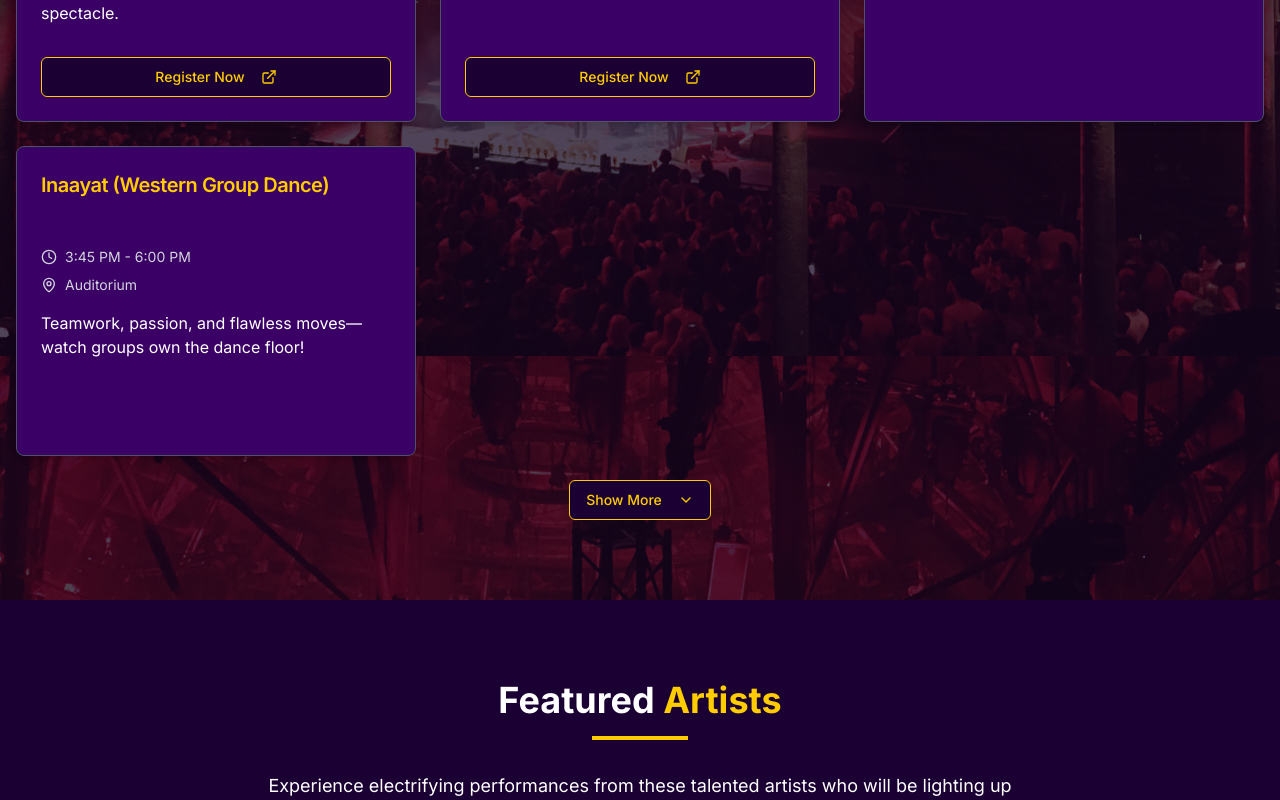
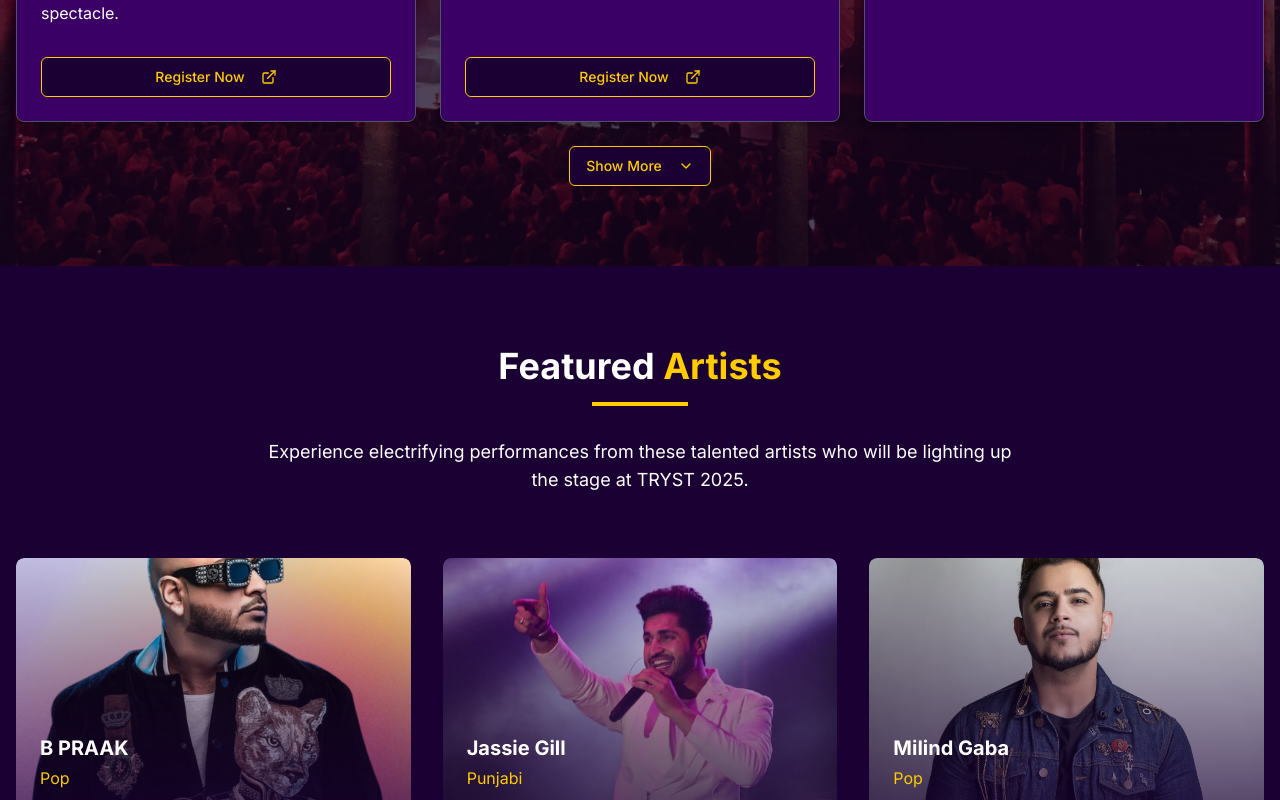
Before and after one commit to iam-mayank-kansal/tryst-website, a Next.js app: page / in a window 1280 px wide. Shown: the part 3214-4014 px from the top of the page. Built offline with nearby package versions, Linux system fonts and the light colour scheme.

Commit message:
events 3 from 4

```diff
--- a/components/events.tsx
+++ b/components/events.tsx
@@ -11,8 +11,8 @@ import { events } from "@/utils/data"
 export default function Events() {
   const [activeDay, setActiveDay] = useState("day1")
   const [visibleCount, setVisibleCount] = useState({
-    day1: 4,
-    day2: 4
+    day1: 3,
+    day2: 3
   })
 
   const loadMore = (day: string) => {
```
